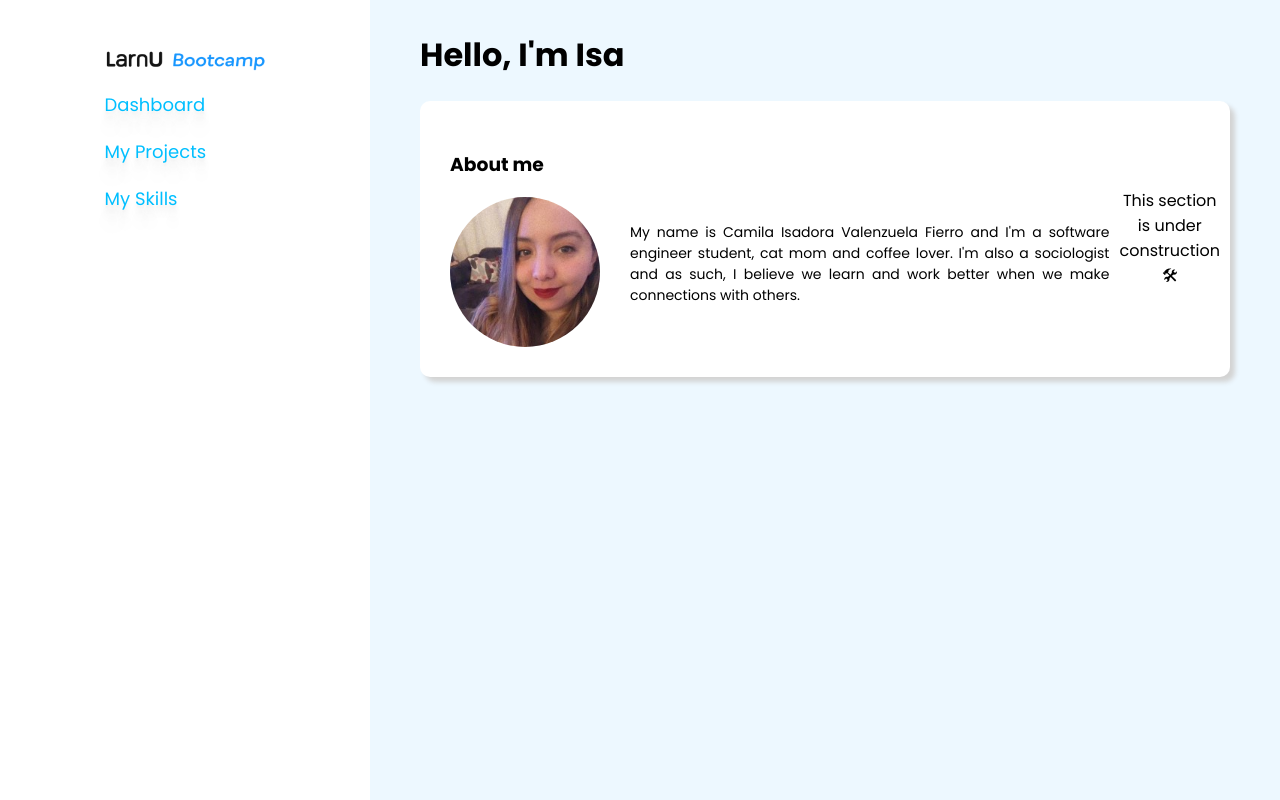
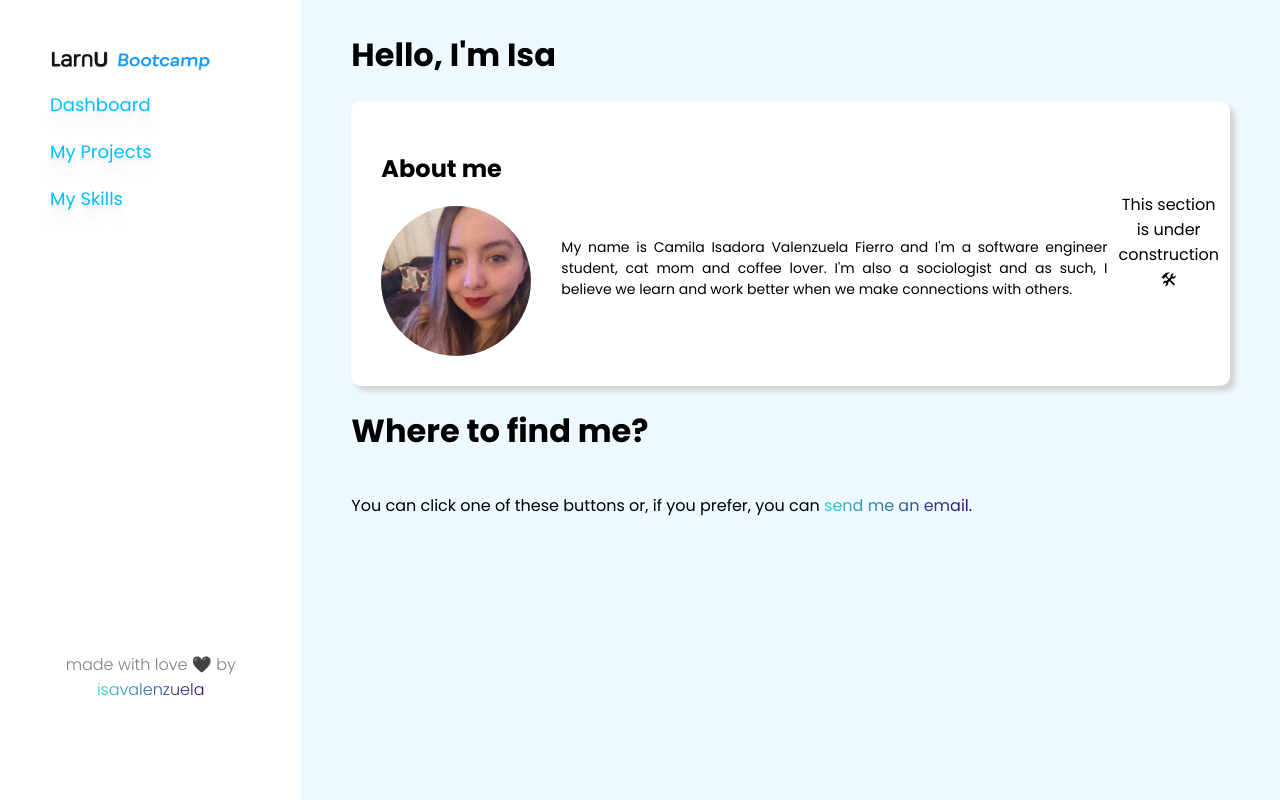
Before and after one commit to isavalenzuela/react_final, a React (Create React App) app: page / in a window 1280 px wide. Built offline with nearby package versions, Linux system fonts and the light colour scheme.

Commit message:
adding some contact links
wip

```diff
--- a/src/components/Dashboard.jsx
+++ b/src/components/Dashboard.jsx
@@ -8,7 +8,7 @@ const Dashboard = () => {
         <h1>Hello, I'm Isa</h1>
         <div className='about-me'>
           <div className='about-me--container'>
-            <h3>About me</h3>
+            <h2>About me</h2>
             <img className='about-me--photo' src="foto.jpeg" alt="" />
           </div>
           <div className='about-me--desc'>My name is Camila Isadora Valenzuela Fierro
@@ -18,6 +18,10 @@ const Dashboard = () => {
           </div>
           <div>This section is under construction 🛠</div>
         </div>
+        <p className='contact-me--title'>Where to find me?</p>
+        <div className='contact-me--container'>
+          <p>You can click one of these buttons or, if you prefer, you can <a className='email-link' href="mailto: cami.valenzuela@uc.cl">send me an email.</a></p>
+        </div>
       </div>
     </div>
   )
--- a/src/components/Sidebar.tsx
+++ b/src/components/Sidebar.tsx
@@ -14,6 +14,7 @@ const Sidebar = () => {
       <NavLink to='/myskills' className="sidebar-link">
         My Skills
       </NavLink>
+      <footer className="app__footer">made with love 🖤 by <a href="https://www.linkedin.com/in/camila-isadora-valenzuela-fierro-a91921147/" className="app__footer__text">isavalenzuela</a></footer>
     </div>
   )
 }
--- a/src/layout/LayoutView.css
+++ b/src/layout/LayoutView.css
@@ -13,6 +13,7 @@
   align-content: center;
   justify-content: center;
   align-items: flex-start;
+  box-sizing: border-box;
 }
 
 .sidebar-link {
@@ -104,6 +105,20 @@
   font-size: 14px;
   margin-top: 50px;
   text-align: justify;
+}
+
+.contact-me--title {
+  display: block;
+  font-size: 2em;
+  margin-block-start: 0.67em;
+  margin-block-end: 0.67em;
+  margin-inline-start: 0px;
+  margin-inline-end: 0px;
+  font-weight: bold;
+}
+
+.contact-me--container {
+  display: flex;
 }
 
 .myprojects-title {
@@ -227,3 +242,26 @@
   }
 
 }
+
+.app__footer {
+  margin-top: 420px;
+  color: gray;
+  font-weight: 300;
+}
+
+.app__footer__text, .email-link {
+  transition: opacity 0.3s ease 0s;
+  background: linear-gradient(to right, #30CFD0 0%, #330867 100%);
+  background-clip: text;
+  color: transparent;
+	-webkit-background-clip: text;
+	-webkit-text-fill-color: transparent;
+  cursor: pointer;
+}
+
+.app__footer__text:hover {
+  text-shadow: 0 2.8px 2.2px rgba(0, 0, 0, 0.034),
+    0 6.7px 5.3px rgba(0, 0, 0, 0.048), 0 12.5px 10px rgba(0, 0, 0, 0.06),
+    0 22.3px 17.9px rgba(0, 0, 0, 0.072), 0 41.8px 33.4px rgba(0, 0, 0, 0.086),
+    0 100px 80px rgba(0, 0, 0, 0.12);
+}
```
